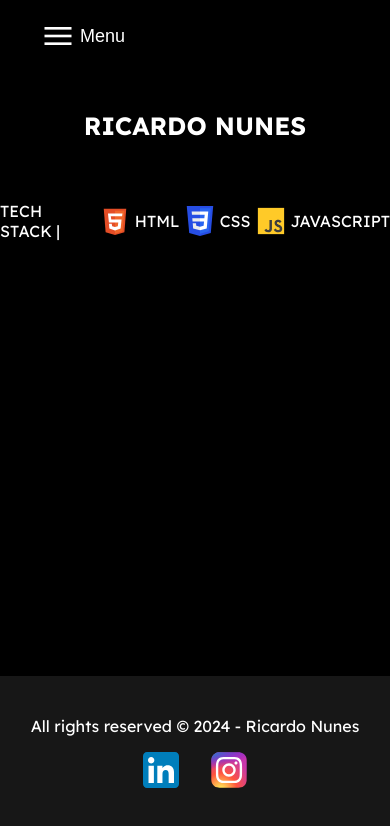
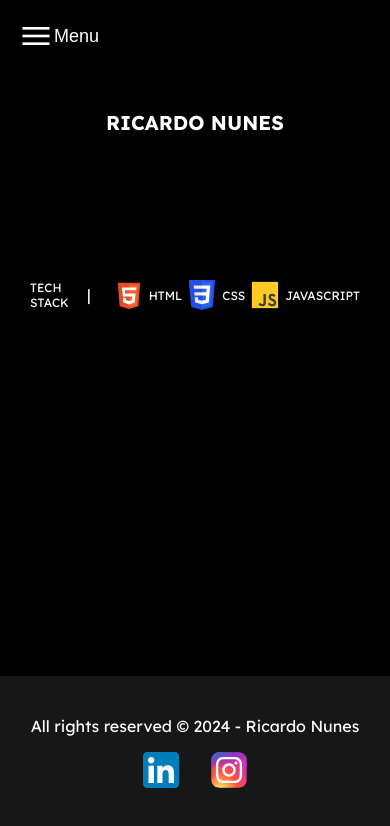
Before and after one commit to verpenunes/portfolio1-page, a plain HTML site: page about.html in a window 390 px wide. Drawn offline with nearby package versions, Linux system fonts and the light colour scheme.

Commit message:
Media Q About page

```diff
--- a/about.html
+++ b/about.html
@@ -68,7 +68,7 @@
 
         <div class="tech-container">
             <div class="tech-logo">
-                <p>Tech Stack |</p>
+                <p>Tech Stack <hr> |</p>
                 <img src="images/html-5.svg" alt="HTML logo"></img>
                 <span>HTML</span>
 
--- a/css/media.css
+++ b/css/media.css
@@ -5,7 +5,7 @@
     }
 
     h1 {
-        font-size: 25px;
+        font-size: 20px;
         padding-top: 0px;
         margin-top: 40px;
     }
@@ -88,3 +88,26 @@
         display: none;
     }
 }
+
+/* About me - Portfolio */
+@media screen and (min-width: 300px) {
+    .tech-container {
+        padding: 80px;
+    }
+
+    .tech-container p, .tech-logo span {
+        font-size: 12px;
+    }
+}
+
+@media screen and (min-width: 600px) {
+    .tech-container p, .tech-logo span {
+        font-size: 14px;
+    }
+}
+
+@media screen and (min-width: 800px) {
+    .tech-container p, .tech-logo span {
+        font-size: 18px;
+    }
+}
--- a/css/modal.css
+++ b/css/modal.css
@@ -36,6 +36,7 @@
   margin-left: 30px;
  }
 
+/* Media queries - Modal */
  @media screen and (min-width: 300px) {
   .modal img {
       width: 360px;
--- a/css/styles.css
+++ b/css/styles.css
@@ -72,6 +72,9 @@ li a {
     font-size: 36px;
     margin-right: 4px;
     margin-left: 22px;
+    border: 0;
+    margin: 0;
+    padding: 0;
 }
 
 .button-mobile span {
```
